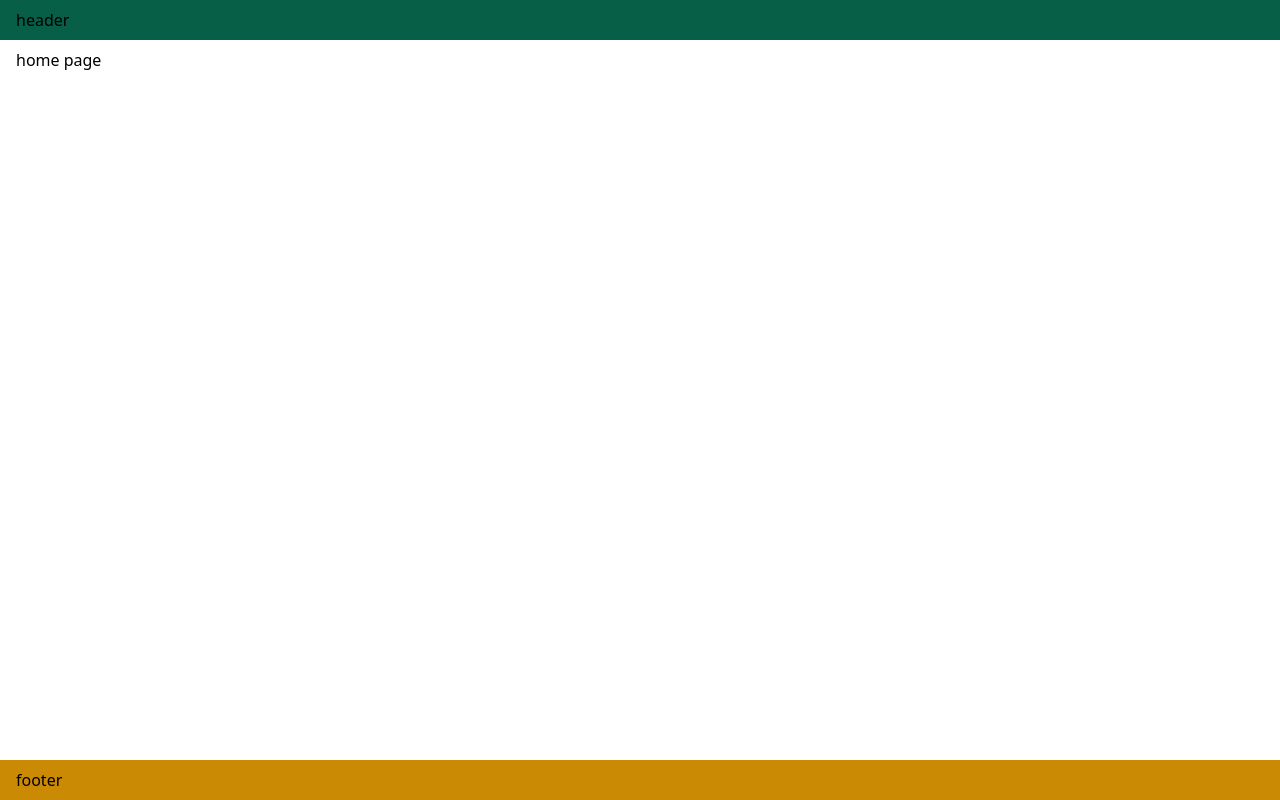
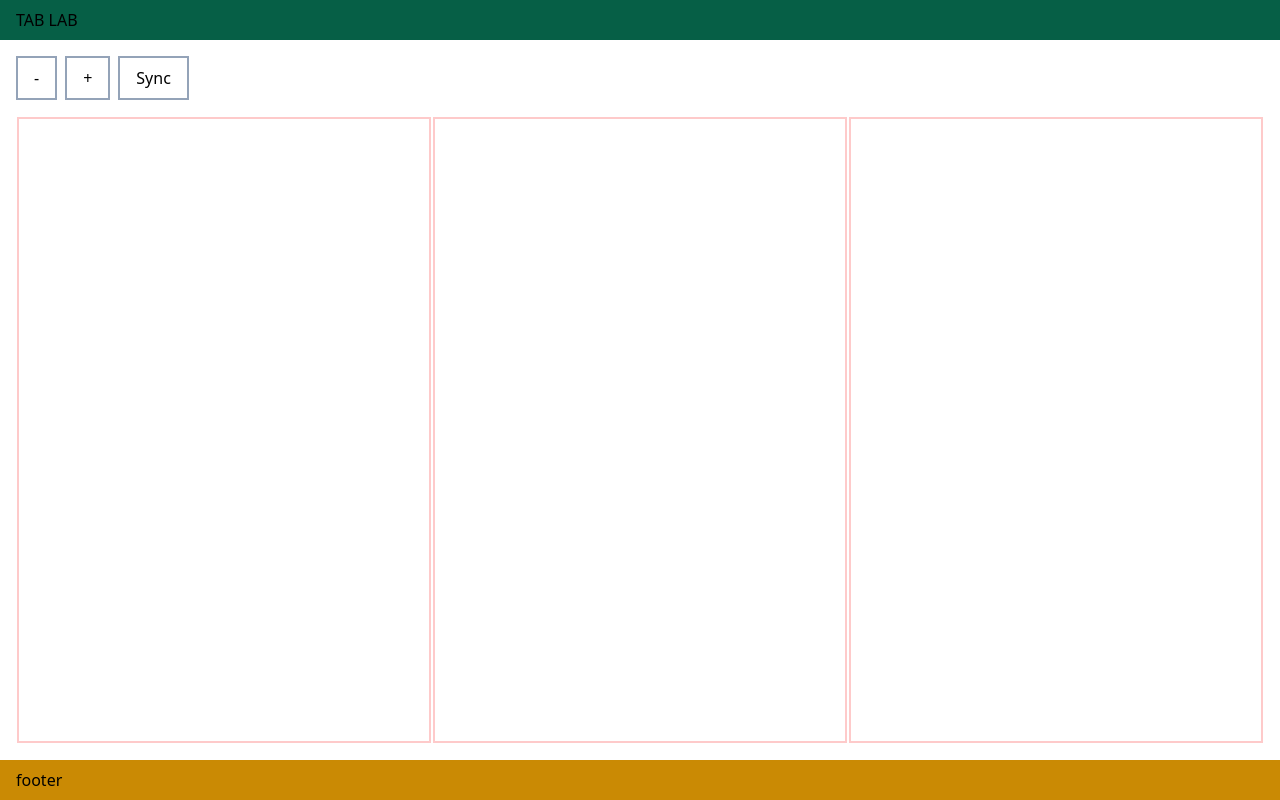
Before and after one commit to breizeway/songbird, a Next.js app: page / in a window 1280 px wide. Built offline with nearby package versions, Linux system fonts and the light colour scheme.

Commit message:
basic layout

```diff
--- a/src/components/header/index.tsx
+++ b/src/components/header/index.tsx
@@ -5,7 +5,7 @@ interface IHeaderProps {}
 export const Header = ({}: IHeaderProps): JSX.Element => {
   return (
     <header id="header" className={styles.header}>
-      header
+      TAB LAB
     </header>
   );
 };
--- a/src/components/layout/layout.module.css
+++ b/src/components/layout/layout.module.css
@@ -3,5 +3,5 @@
 }
 
 .main {
-  @apply grow px-4 py-2;
+  @apply grow p-4 flex flex-col justify-stretch;
 }
--- /dev/null
+++ b/src/components/pane/index.tsx
@@ -0,0 +1,26 @@
+import { useEffect, useRef } from "react";
+import styles from "./pane.module.css";
+
+interface IPaneProps {
+  paneIdx: number;
+  text: string;
+  setText: (text: string) => void;
+}
+
+export const Pane = ({ text, setText }: IPaneProps): JSX.Element => {
+  const ref = useRef(null);
+  useEffect(() => {
+    console.log(`:::REF::: `, ref);
+  }, [ref.current]);
+
+  return (
+    <div className={styles.main}>
+      <textarea
+        className={styles.content}
+        value={text}
+        onChange={(e) => setText(e.target.value)}
+        ref={ref}
+      />
+    </div>
+  );
+};
--- /dev/null
+++ b/src/components/pane/pane.module.css
@@ -0,0 +1,7 @@
+.main {
+  @apply h-full;
+}
+
+.content {
+  @apply resize-none text-slate-950 border-2 border-red-200 w-full h-full;
+}
--- /dev/null
+++ b/src/components/window/index.tsx
@@ -0,0 +1,41 @@
+import { useState } from "react";
+import { Pane } from "../pane";
+import styles from "./window.module.css";
+
+interface IWindowProps {}
+
+export const Window = ({}: IWindowProps): JSX.Element => {
+  const INIT_NUM_PANES = 3;
+  const MIN_NUM_PANES = 1;
+
+  const [text, setText] = useState("");
+  const [numPanes, _setNumPanes] = useState(INIT_NUM_PANES);
+
+  const updateNumPanes = (change: "increase" | "decrease") => {
+    if (change === "decrease" && numPanes > MIN_NUM_PANES)
+      _setNumPanes(numPanes - 1);
+    if (change === "increase") _setNumPanes(numPanes + 1);
+  };
+
+  return (
+    <>
+      <div className={styles.controls}>
+        <button onClick={() => updateNumPanes("decrease")}>{"-"}</button>
+        <button onClick={() => updateNumPanes("increase")}>{"+"}</button>
+        <button onClick={() => {}}>{"Sync"}</button>
+      </div>
+      <table className={styles.main}>
+        <thead></thead>
+        <tbody>
+          <tr>
+            {[...Array(numPanes)].map((idx) => (
+              <td key={idx}>
+                <Pane paneIdx={idx} text={text} setText={setText} />
+              </td>
+            ))}
+          </tr>
+        </tbody>
+      </table>
+    </>
+  );
+};
--- /dev/null
+++ b/src/components/window/window.module.css
@@ -0,0 +1,11 @@
+.main {
+  @apply h-full w-full max-w-full flex-grow;
+}
+
+.controls {
+  @apply flex gap-2 mb-4;
+}
+
+.controls button {
+  @apply p-4 py-2 border-2 border-slate-400;
+}
--- a/src/pages/index.module.css
+++ /dev/null
@@ -1,3 +0,0 @@
-.home {
-  /**/
-}
--- a/src/pages/index.tsx
+++ b/src/pages/index.tsx
@@ -1,10 +1,13 @@
-import classNames from "classnames";
-import styles from "./index.module.css";
+import { Window } from "@/components/window";
 
 interface IHomeProps {}
 
 const Home = ({}: IHomeProps): JSX.Element => {
-  return <div className={classNames(styles.home)}>home page</div>;
+  return (
+    <>
+      <Window />
+    </>
+  );
 };
 
 export default Home;
```
